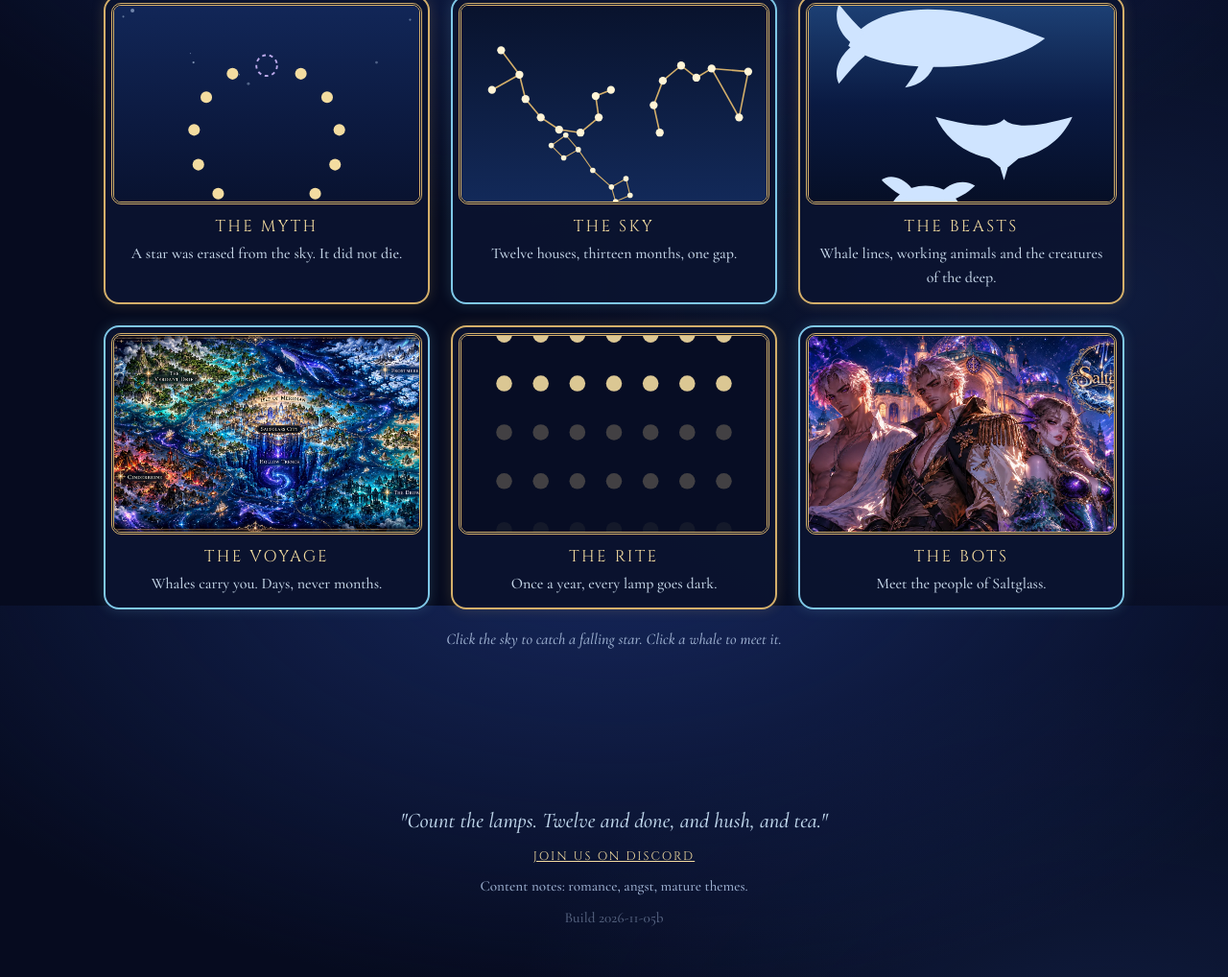
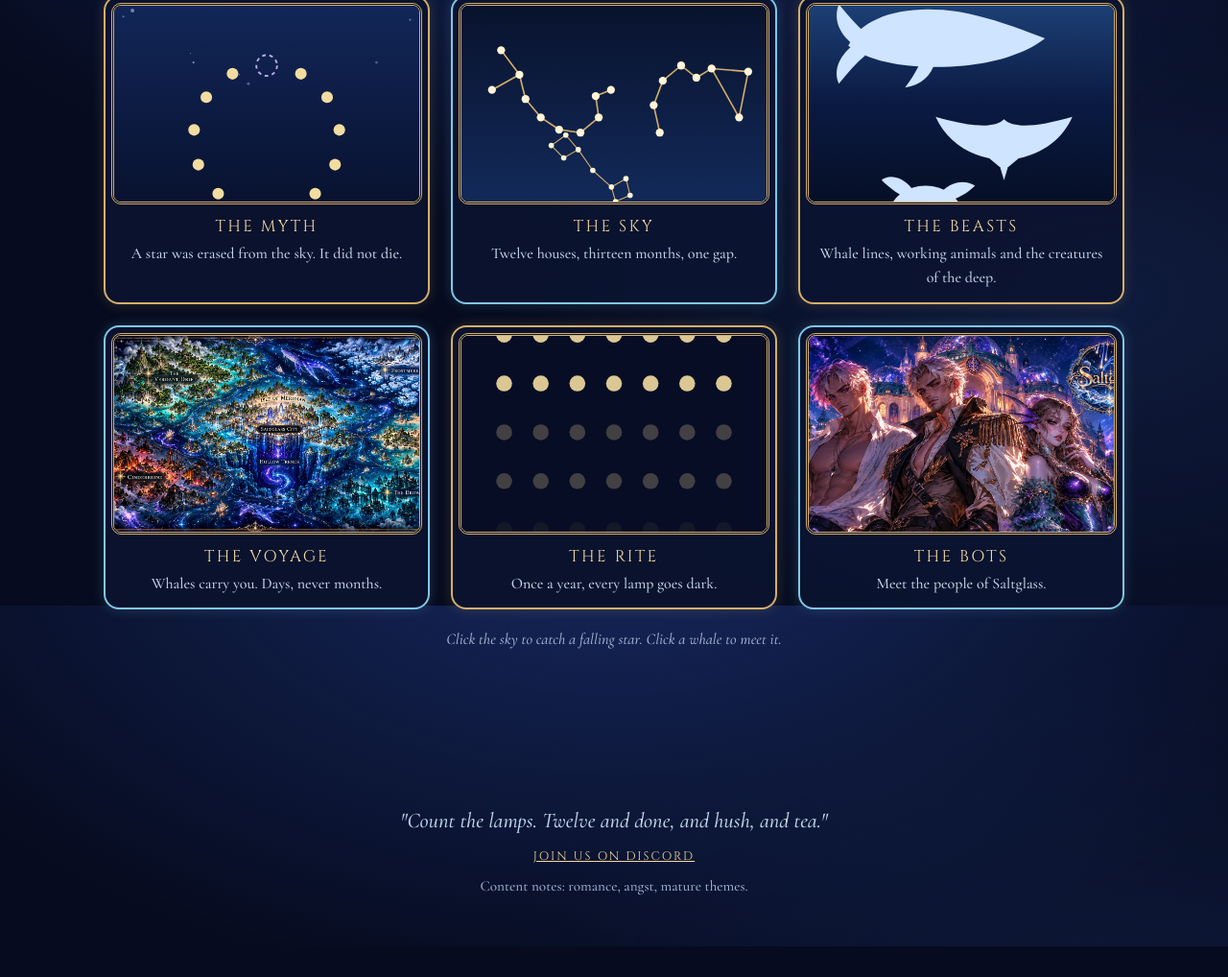
Before and after one commit to otterly-adorable-21/saltglass, a plain HTML site: page index.html in a window 1280 px wide. Shown: the part 969-1987 px from the top of the page at 96% size. After the commit the page ends 1955 px from the top, so only its background shows below. Drawn offline with nearby package versions, Linux system fonts and the light colour scheme; no server answers.

Commit message:
Remove build version from footer
Removed the build version information from the footer.

```diff
--- a/index.html
+++ b/index.html
@@ -42,7 +42,6 @@
   <p class="quote">"Count the lamps. Twelve and done, and hush, and tea."</p>
   <p class="foot-line"><a id="discord" href="http://discord.gg/velvethaven" target="_blank" rel="noopener">Join us on Discord</a></p>
   <p class="foot-small">Content notes: romance, angst, mature themes.</p>
-  <p class="foot-small" style="opacity:.5">Build 2026-11-05b</p>
 </footer>
 
 <div class="modal" id="modal" hidden><div class="box" role="dialog" aria-modal="true" aria-label="Details"><button class="x" aria-label="Close">×</button><div id="mbody"></div></div></div>
```
